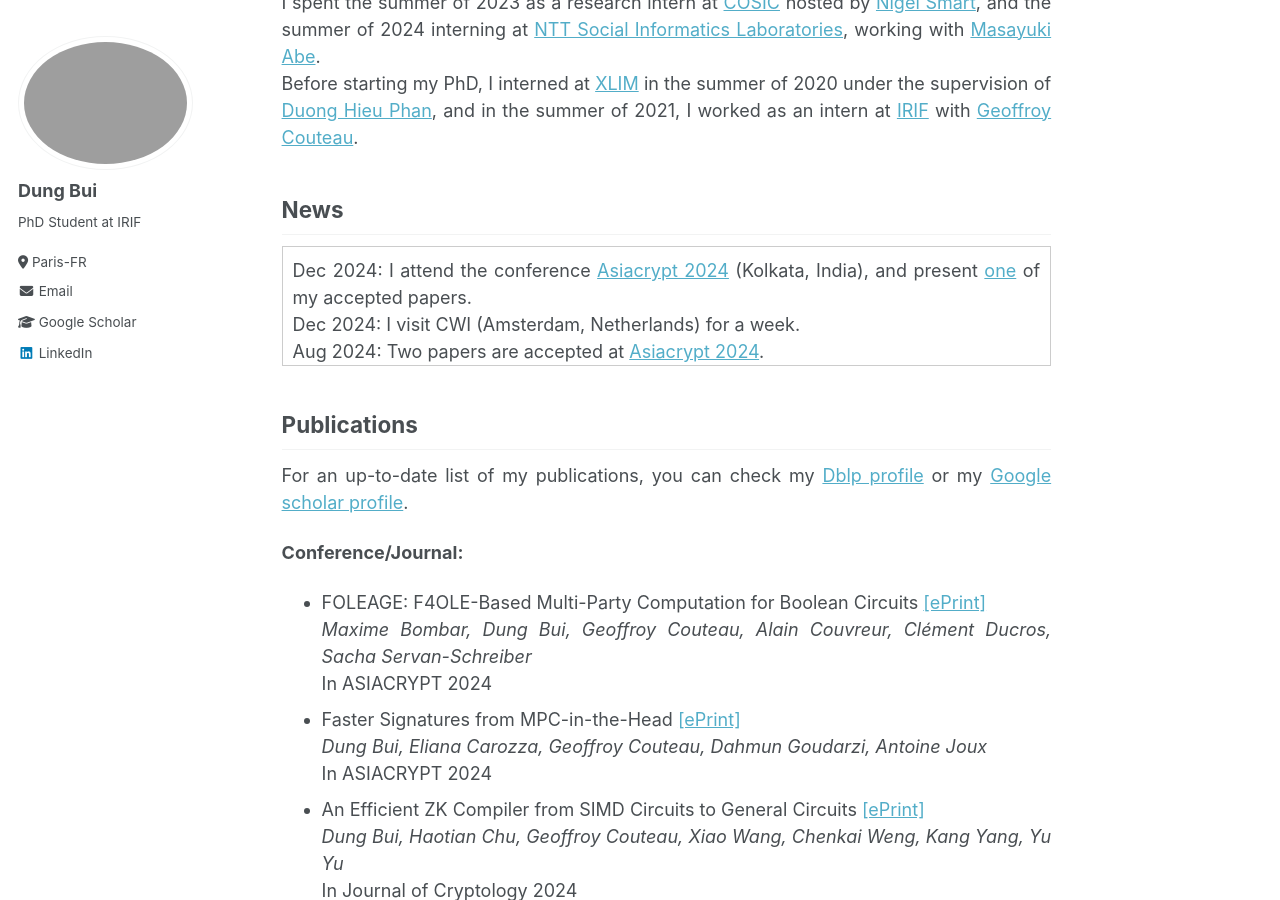
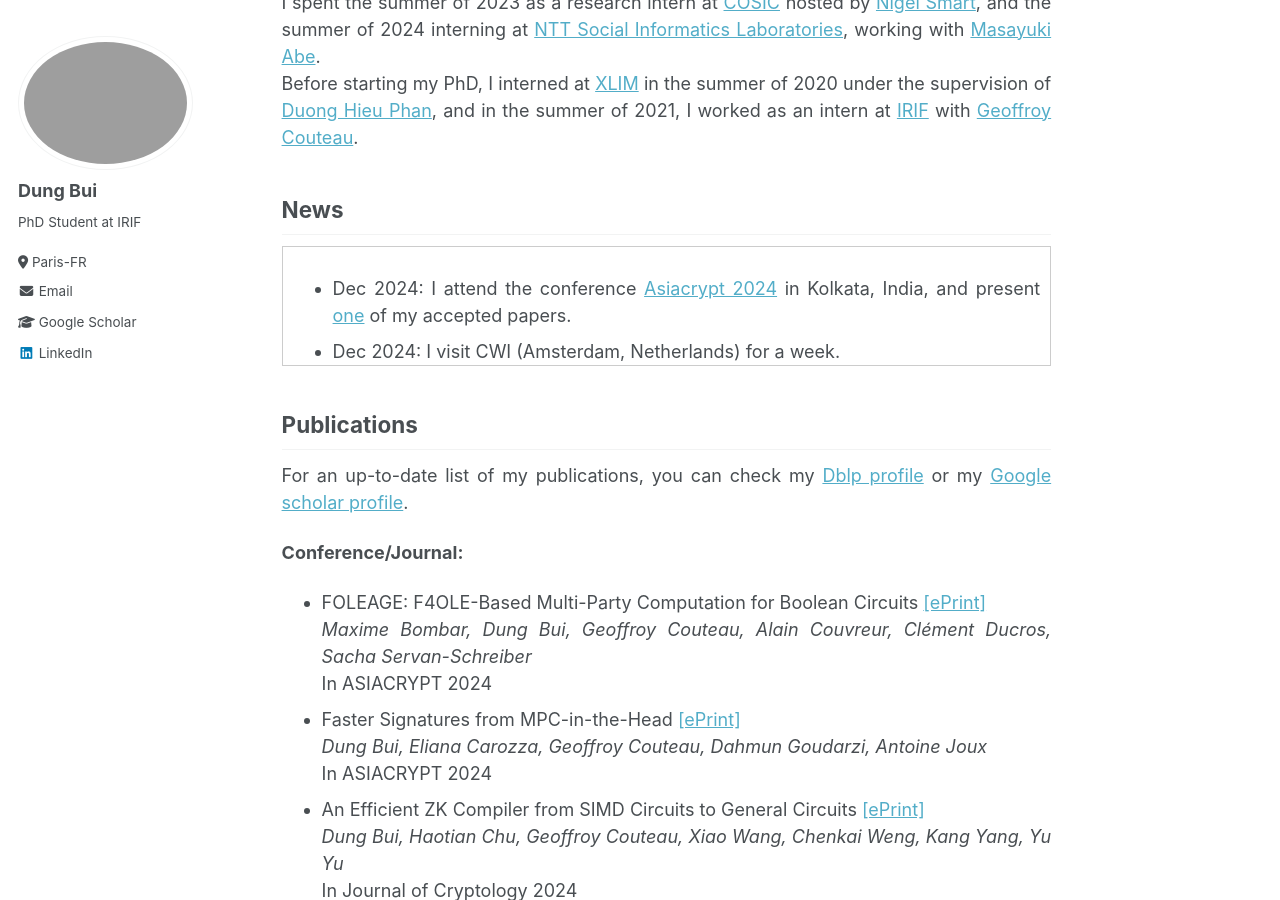
Before and after one commit to dungbui15/dungbui15.github.io, a Jekyll site: the page built from _pages/about.md, in a window 1280 px wide and 900 px high, scrolled down 429 px. Built offline with Jekyll 4.4.1, drawn with Linux system fonts in a browser that asks for light colours.

Commit message:
Update about.md

```diff
--- a/_pages/about.md
+++ b/_pages/about.md
@@ -36,10 +36,12 @@
 
 ## News
 <div class="scrollable">
-  Dec 2024: I attend the conference <a href="https://asiacrypt.iacr.org/2024/">Asiacrypt 2024</a> (Kolkata, India), and present <a href="https://eprint.iacr.org/2024/252">one</a> of my accepted papers.<br>
-  Dec 2024: I visit CWI (Amsterdam, Netherlands) for a week.<br>
-  Aug 2024: Two papers are accepted at <a href="https://asiacrypt.iacr.org/2024/">Asiacrypt 2024</a>.<br>
-  Jun-Aug 2024: I intern at <a href="https://www.rd.ntt/e/sil/">NTT Social Informatics Laboratories</a>, working with <a href="https://security-kouza.github.io/nanacov/">Masayuki Abe</a>.<br>
+  <ul>
+    <li>Dec 2024: I attend the conference <a href="https://asiacrypt.iacr.org/2024/">Asiacrypt 2024</a> in Kolkata, India, and present <a href="https://eprint.iacr.org/2024/252">one</a> of my accepted papers.</li>
+    <li>Dec 2024: I visit CWI (Amsterdam, Netherlands) for a week.</li>
+    <li>Aug 2024: Two papers are accepted at <a href="https://asiacrypt.iacr.org/2024/">Asiacrypt 2024</a>.</li>
+    <li>Jun-Aug 2024: I intern at <a href="https://www.rd.ntt/e/sil/">NTT Social Informatics Laboratories</a>, working with <a href="https://security-kouza.github.io/nanacov/">Masayuki Abe</a>.</li>
+  </ul>
 </div>
 
 ## Publications
```
